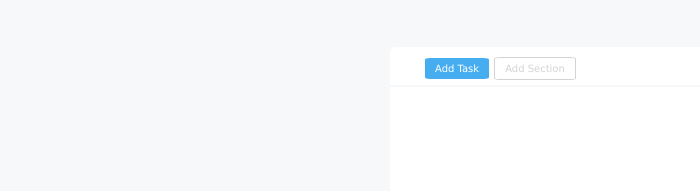
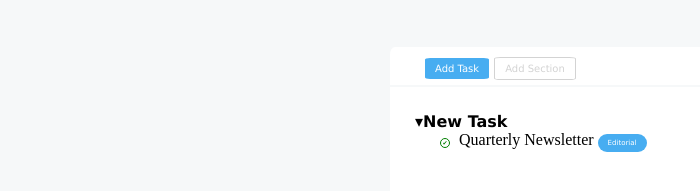
Before and after one commit to dariolaseta/html-css-toboolist, a plain HTML site: page index.html in a window 1280 px wide. Shown: the part 53-244 px from the top of the page, without its empty margins (0-700 px from the left). Drawn offline with Linux system fonts and the light colour scheme.

Commit message:
added new task

```diff
--- a/css/style.css
+++ b/css/style.css
@@ -2,6 +2,10 @@
     margin: 0;
     padding: 0;
     box-sizing: border-box;
+}
+
+ul{
+    list-style: none;
 }
 
 body{
@@ -62,3 +66,36 @@ main{
     border-bottom: 2px solid #f6f8f9;
     padding-bottom: 5px;
 }
+
+.new-task{
+    margin-left: 25px;
+    margin-top: 25px;
+}
+
+.quarterly{
+    margin-left: 25px;
+}
+
+.editorial{
+    background-color: #47adf1;
+    border: none;
+    border-radius: 16px;
+    color: white;
+    font-size: 7px;
+    padding: 5px 10px;
+}
+
+.circle{
+    width: 10px;
+    height: 10px;
+    font-size: 6px;
+    margin-right: 5px;
+    border-radius: 50%;
+    text-align: center;
+    display: inline-block;
+}
+
+.check{
+    border: 1px solid green;
+    color: green;
+}
--- a/index.html
+++ b/index.html
@@ -20,6 +20,15 @@
                     <button class="font button1">Add Task</button>
                     <button class="font button2">Add Section</button>
                 </section>
+
+                <section class="new-task">
+                    <ul>
+                        <li class="font">
+                            <strong>&#9662;New Task</strong>
+                            <li class="quarterly"><span class="circle check">&#10004;</span> Quarterly Newsletter <span class="editorial font">Editorial</span></li>
+                        </li>
+                    </ul>
+                </section>
             </div>
 
         </main>
```
